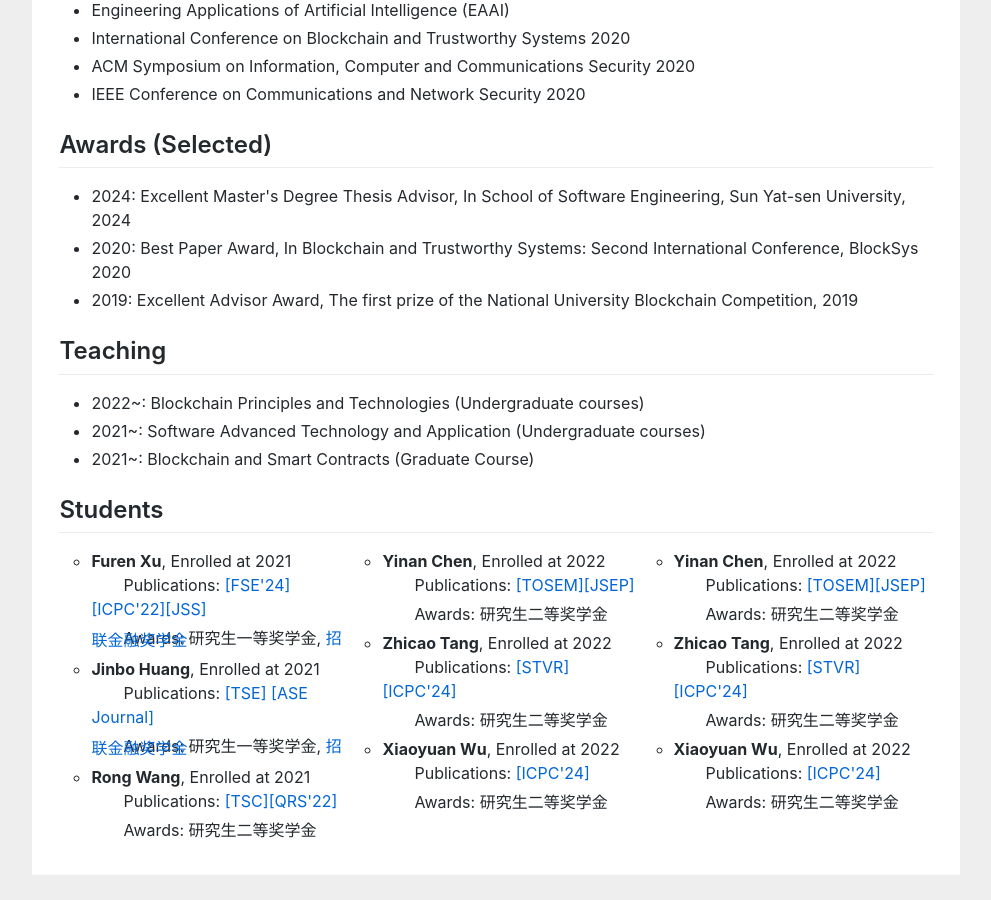
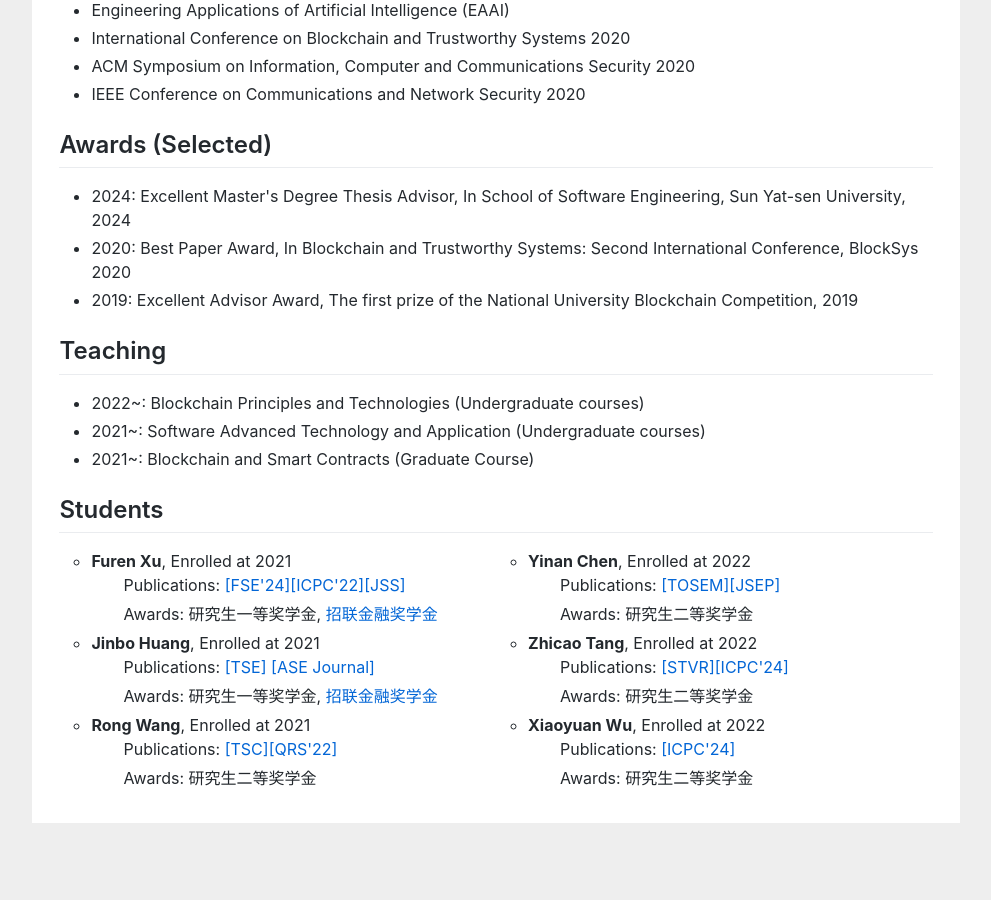
Before and after one commit to huangyuan-hy/huangyuan-hy.github.io, a Jekyll site: the page index.html, which Jekyll copies as it is, in a window 1280 px wide and 900 px high, scrolled down 5443 px. Shown: the whole window, without its empty margins (144-1135 px from the left). Built offline with Jekyll 4.4.1, drawn with Linux system fonts in a browser that asks for light colours; after the commit the page ends 6291 px from its top, so only the background shows below that.

Commit message:
Update index.html

```diff
--- a/index.html
+++ b/index.html
@@ -291,23 +291,12 @@ empirical study to learn how programmers reuse code on <a href="https://stackove
 
 				</ul></div>
 
-  <div class="column">				<ul>
 
-		<li type="circle"><b>Yinan Chen</b>, Enrolled at 2022</li>
-    <p style="text-indent:2em;">Publications: <a href="">[TOSEM][JSEP]</a></p>
-   <p style="text-indent:2em; line-height:2px;"> Awards: 研究生二等奖学金</p>
-
-<li type="circle"><b>Zhicao Tang</b>, Enrolled at 2022</li>
-    <p style="text-indent:2em;">Publications: <a href="">[STVR]</a><a href="">[ICPC'24]</a></p>
-	<p style="text-indent:2em; line-height:2px;">Awards: 研究生二等奖学金</p>
-
-<li type="circle"><b>Xiaoyuan Wu</b>, Enrolled at 2022</li>
-    <p style="text-indent:2em;">Publications: <a href="">[ICPC'24]</a></p>
-    <p style="text-indent:2em; line-height:2px;">Awards: 研究生二等奖学金</p>
-
-				</ul></div>
 
     </div>
+
+
+
 
 			</article>
 		</div>
```
